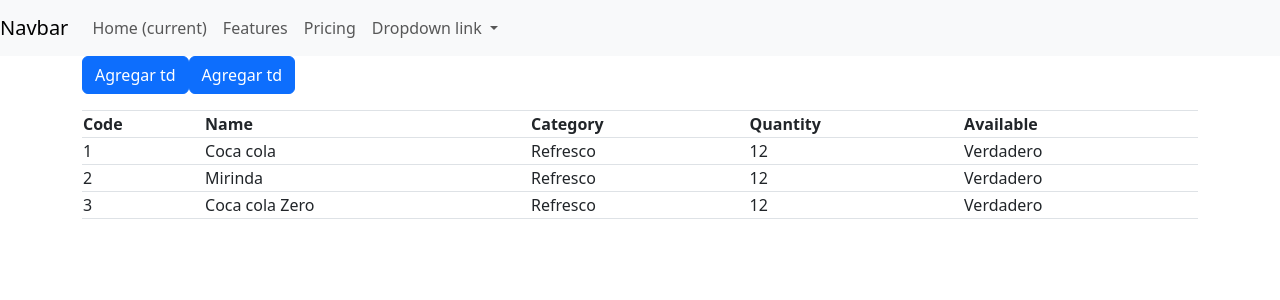
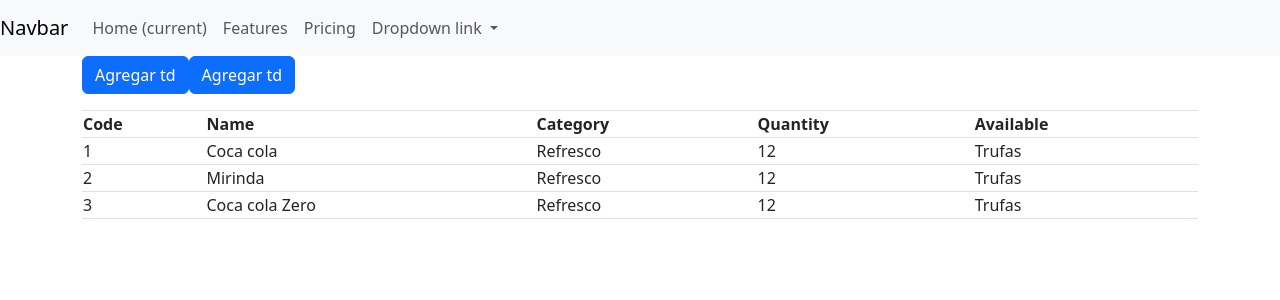
Before and after one commit to DavidAvilesBios/angular-course, an Angular app: page / in a window 1280 px wide. Shown: the top 300 px of the page. Built offline with nearby package versions, Linux system fonts and the light colour scheme.

Commit message:
Hice un merge desde la rama del Rubén, TQM

```diff
--- a/src/app/component-table/component-table.component.html
+++ b/src/app/component-table/component-table.component.html
@@ -15,7 +15,7 @@
               <td>{{product.category}}</td>
               <td>{{product.quantity}}</td>
               <td *ngIf="product.quantity === 0">Falso</td>
-              <td *ngIf="product.quantity > 0">Verdadero</td>
+              <td *ngIf="product.quantity > 0">Trufas</td>
           </tr>
   </table>
 </div>
```
